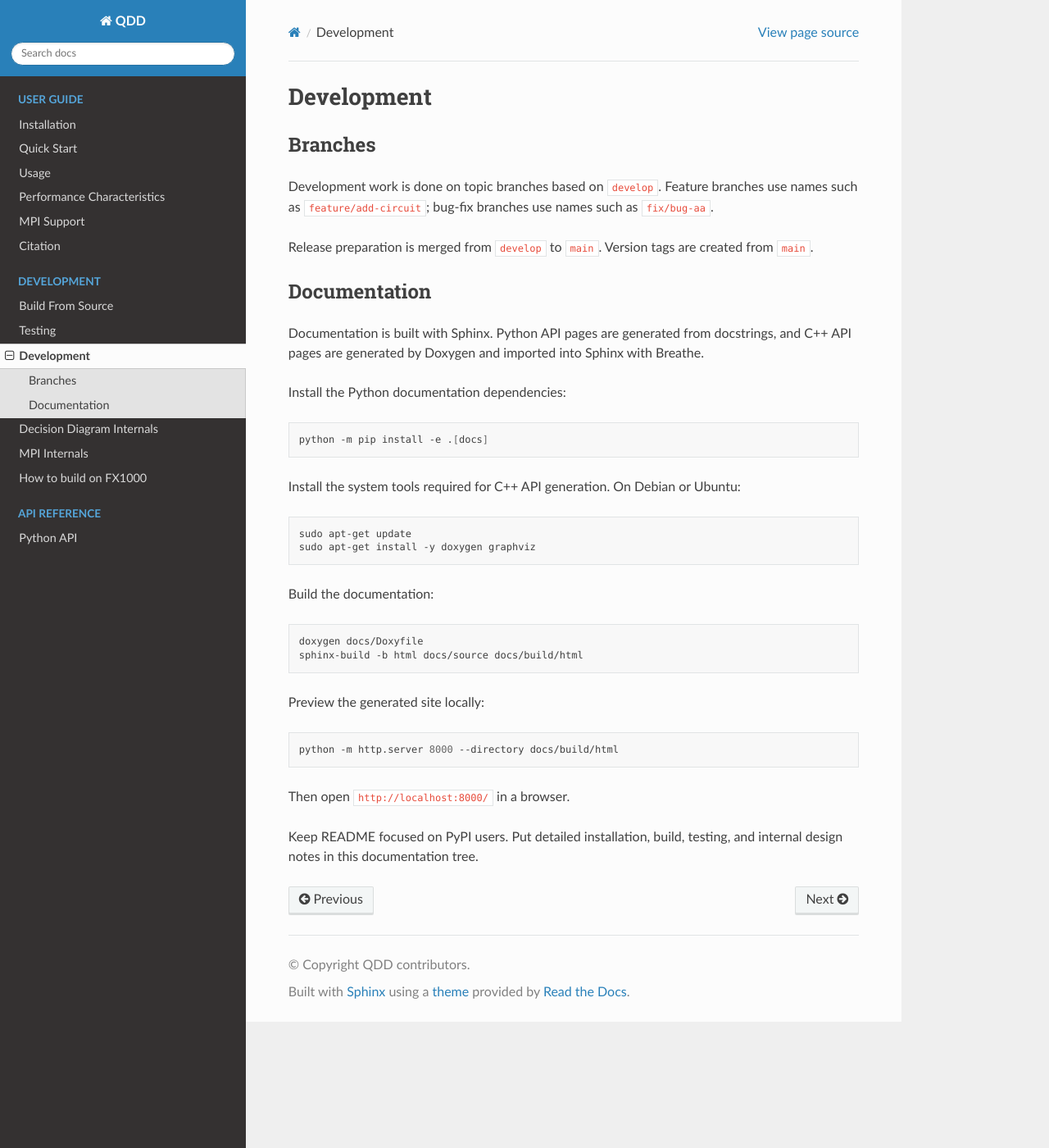
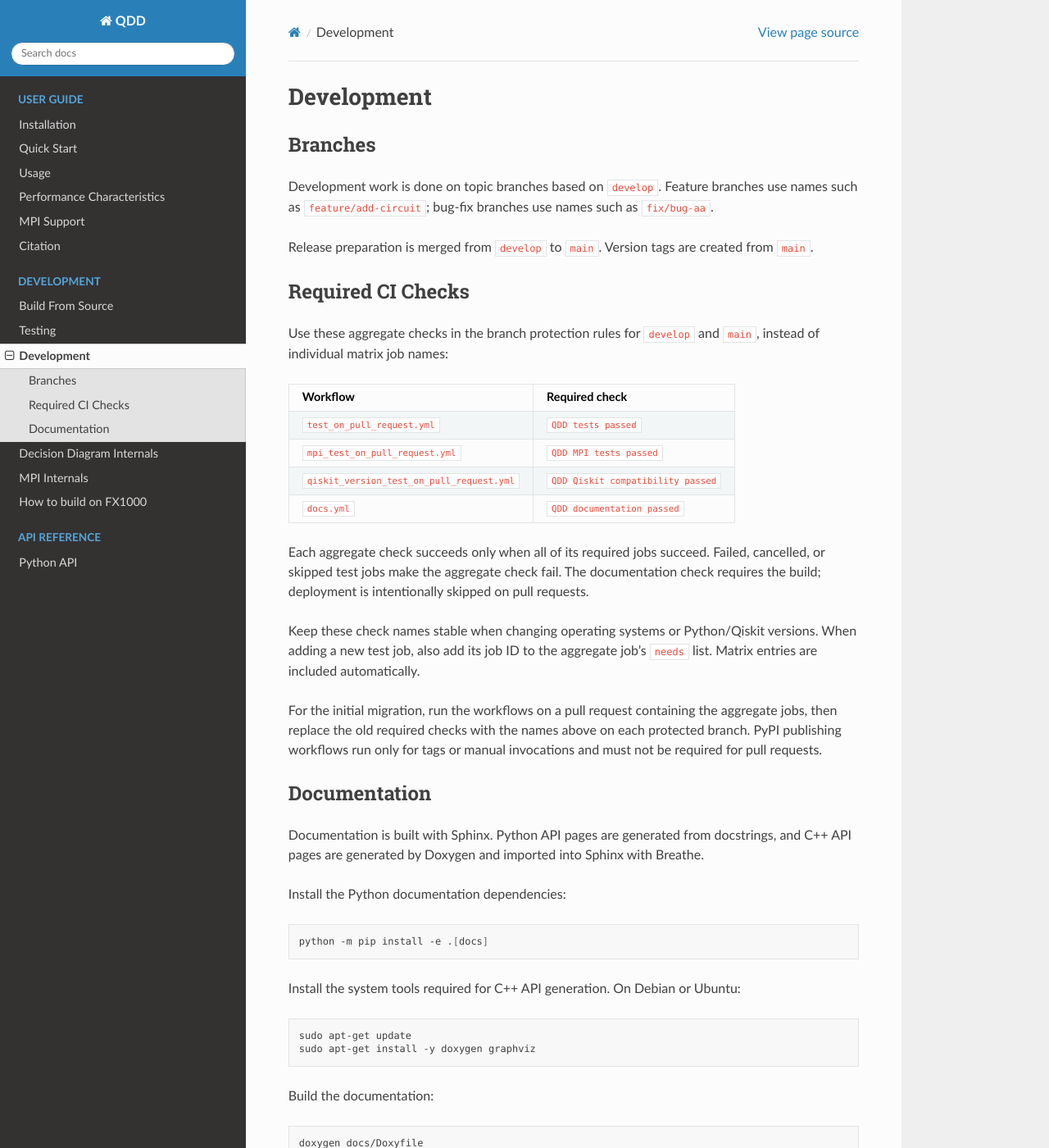
Before and after one commit to Fujitsu-UTokyo-QDD/QDD, a Sphinx documentation site: the page built from docs/source/development.md, in a window 1280 px wide and 1400 px high. Shown: the whole window at 82% size. Built offline with Sphinx 7.4.7 and the Read the Docs theme 3.1.0, drawn with Linux system fonts in a browser that asks for light colours; pages that are not in the unit, such as notebooks, are missing from menus.

Commit message:
Add stable aggregate checks for pull request workflows

```diff
--- a/docs/source/development.md
+++ b/docs/source/development.md
@@ -8,6 +8,32 @@ use names such as `feature/add-circuit`; bug-fix branches use names such as
 
 Release preparation is merged from `develop` to `main`. Version tags are created
 from `main`.
+
+## Required CI Checks
+
+Use these aggregate checks in the branch protection rules for `develop` and
+`main`, instead of individual matrix job names:
+
+| Workflow | Required check |
+|----------|----------------|
+| `test_on_pull_request.yml` | `QDD tests passed` |
+| `mpi_test_on_pull_request.yml` | `QDD MPI tests passed` |
+| `qiskit_version_test_on_pull_request.yml` | `QDD Qiskit compatibility passed` |
+| `docs.yml` | `QDD documentation passed` |
+
+Each aggregate check succeeds only when all of its required jobs succeed.
+Failed, cancelled, or skipped test jobs make the aggregate check fail. The
+documentation check requires the build; deployment is intentionally skipped on
+pull requests.
+
+Keep these check names stable when changing operating systems or Python/Qiskit
+versions. When adding a new test job, also add its job ID to the aggregate
+job's `needs` list. Matrix entries are included automatically.
+
+For the initial migration, run the workflows on a pull request containing the
+aggregate jobs, then replace the old required checks with the names above on
+each protected branch. PyPI publishing workflows run only for tags or manual
+invocations and must not be required for pull requests.
 
 ## Documentation
 
```
Also changed, not shown: 4 other files.
